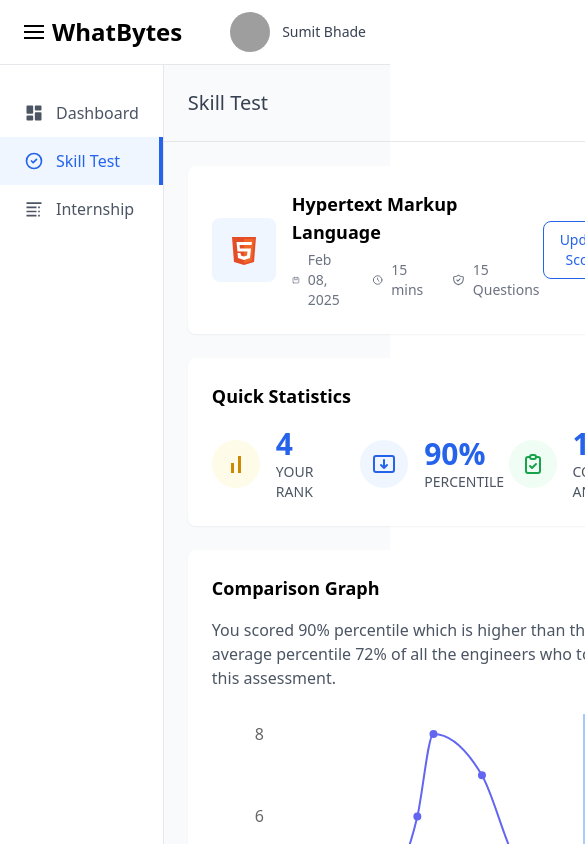
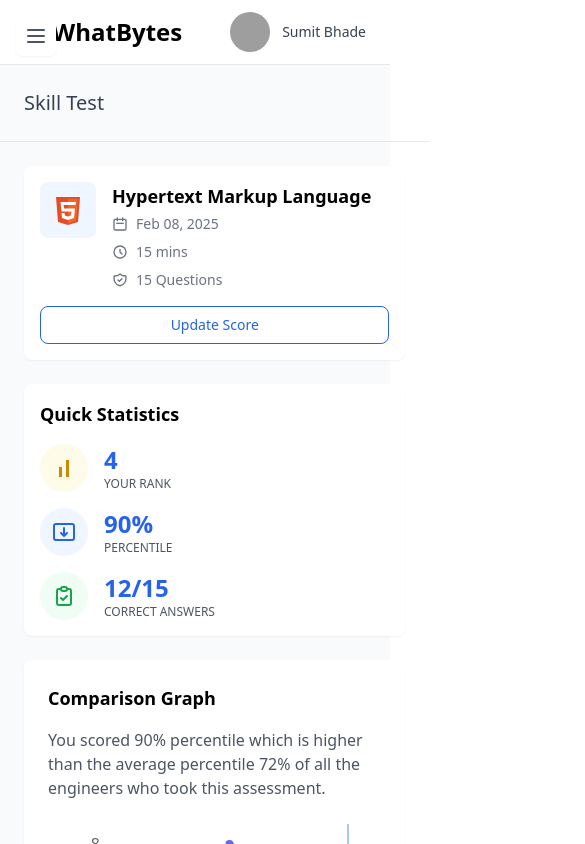
Before and after one commit to sumitbhade/whatbytes, a Next.js app: page /skill-test in a window 390 px wide. Shown: the top 844 px of the page, 585 px wide, since content can reach past the window. Built offline with nearby package versions, Linux system fonts and the light colour scheme; grey boxes are pictures that could not be loaded.

Commit message:
Furnished responsiveness

```diff
--- a/src/components/QuickStatistics.js
+++ b/src/components/QuickStatistics.js
@@ -1,8 +1,8 @@
 export default function QuickStatistics({ scores }) {
   return (
-    <div className="bg-white rounded-lg p-6 shadow-sm">
+    <div className="bg-white rounded-lg p-4 sm:p-6 shadow-sm">
       <h2 className="text-lg font-semibold mb-4">Quick Statistics</h2>
-      <div className="grid grid-cols-3 gap-8">
+      <div className="grid grid-cols-1 sm:grid-cols-2 lg:grid-cols-3 gap-4 sm:gap-8">
         {/* Rank */}
         <StatItem
           icon={
@@ -76,12 +76,14 @@
   );
 }
 
-const StatItem = ({ icon, value, label, bgColor, textColor }) => (
+const StatItem = ({ icon, value, label, bgColor }) => (
   <div className="flex items-center gap-4">
-    <div className={`${bgColor} p-3 rounded-full`}>{icon}</div>
+    <div className={`${bgColor} p-3 rounded-full shrink-0`}>{icon}</div>
     <div>
-      <div className="text-3xl font-bold text-blue-600">{value}</div>
-      <div className="text-gray-600 text-sm">{label}</div>
+      <div className="text-2xl sm:text-3xl font-bold text-blue-600">
+        {value}
+      </div>
+      <div className="text-gray-600 text-xs sm:text-sm">{label}</div>
     </div>
   </div>
 );
--- a/src/components/Sidebar.js
+++ b/src/components/Sidebar.js
@@ -1,12 +1,64 @@
 import Link from "next/link";
+import { useState } from "react";
 
 export default function Sidebar() {
+  const [isOpen, setIsOpen] = useState(false);
+
   return (
-    <div className="w-64 min-h-screen bg-white border-r">
+    <>
+      {/* Mobile Menu Button - Only visible on mobile */}
+      <button
+        onClick={() => setIsOpen(!isOpen)}
+        className="lg:hidden fixed top-4 left-4 z-20 p-2 rounded-md bg-white shadow-sm"
+      >
+        <svg
+          className="w-6 h-6 text-gray-600"
+          fill="none"
+          viewBox="0 0 24 24"
+          stroke="currentColor"
+        >
+          {isOpen ? (
+            <path
+              strokeLinecap="round"
+              strokeLinejoin="round"
+              strokeWidth={2}
+              d="M6 18L18 6M6 6l12 12"
+            />
+          ) : (
+            <path
+              strokeLinecap="round"
+              strokeLinejoin="round"
+              strokeWidth={2}
+              d="M4 6h16M4 12h16M4 18h16"
+            />
+          )}
+        </svg>
+      </button>
+
+      {/* Overlay for mobile */}
+      {isOpen && (
+        <div
+          className="lg:hidden fixed inset-0 bg-black bg-opacity-50 z-30"
+          onClick={() => setIsOpen(false)}
+        />
+      )}
+
+      {/* Sidebar */}
+      <div
+        className={`
+        fixed lg:static inset-y-0 left-0 z-40
+        transform ${
+          isOpen ? "translate-x-0" : "-translate-x-full"
+        } lg:translate-x-0
+        transition duration-200 ease-in-out
+        w-64 min-h-screen bg-white border-r
+      `}
+      >
         <nav className="py-6">
           <Link
             href="/dashboard"
             className="flex items-center px-6 py-3 text-gray-600 hover:bg-gray-50"
+            onClick={() => setIsOpen(false)}
           >
             <svg
               className="w-5 h-5 mr-3"
@@ -25,6 +77,7 @@
           <Link
             href="/skill-test"
             className="flex items-center px-6 py-3 text-blue-600 bg-blue-50 border-r-4 border-blue-600"
+            onClick={() => setIsOpen(false)}
           >
             <svg
               className="w-5 h-5 mr-3"
@@ -46,6 +99,7 @@
           <Link
             href="/internship"
             className="flex items-center px-6 py-3 text-gray-600 hover:bg-gray-50"
+            onClick={() => setIsOpen(false)}
           >
             <svg
               className="w-5 h-5 mr-3"
@@ -62,5 +116,6 @@
           </Link>
         </nav>
       </div>
+    </>
   );
 }
--- a/src/components/SkillTestHeader.js
+++ b/src/components/SkillTestHeader.js
@@ -6,10 +6,10 @@
   });
 
   return (
-    <div className="bg-white rounded-lg p-6 shadow-sm">
-      <div className="flex items-center justify-between">
-        <div className="flex items-center gap-4">
-          <div className="bg-blue-50 p-4 rounded-lg">
+    <div className="bg-white rounded-lg p-4 sm:p-6 shadow-sm">
+      <div className="flex flex-col sm:flex-row sm:items-center sm:justify-between gap-4 sm:gap-6">
+        <div className="flex items-start sm:items-center gap-4">
+          <div className="bg-blue-50 p-3 sm:p-4 rounded-lg shrink-0">
             <svg
               width="32"
               height="32"
@@ -27,9 +27,13 @@
           </div>
           <div>
             <h2 className="text-lg font-semibold">Hypertext Markup Language</h2>
-            <div className="flex items-center gap-6 text-sm text-gray-500 mt-1">
+            <div className="flex flex-col sm:flex-row sm:items-center gap-2 sm:gap-6 text-sm text-gray-500 mt-1">
               <div className="flex items-center gap-2">
-                <svg className="w-4 h-4" viewBox="0 0 24 24" fill="none">
+                <svg
+                  className="w-4 h-4 shrink-0"
+                  viewBox="0 0 24 24"
+                  fill="none"
+                >
                   <path
                     d="M8 7V3m8 4V3m-9 8h10M5 21h14a2 2 0 002-2V7a2 2 0 00-2-2H5a2 2 0 00-2 2v12a2 2 0 002 2z"
                     stroke="currentColor"
@@ -41,7 +45,11 @@
                 <span>{currentDate}</span>
               </div>
               <div className="flex items-center gap-2">
-                <svg className="w-4 h-4" viewBox="0 0 24 24" fill="none">
+                <svg
+                  className="w-4 h-4 shrink-0"
+                  viewBox="0 0 24 24"
+                  fill="none"
+                >
                   <path
                     d="M12 8v4l3 3m6-3a9 9 0 11-18 0 9 9 0 0118 0z"
                     stroke="currentColor"
@@ -53,7 +61,11 @@
                 <span>15 mins</span>
               </div>
               <div className="flex items-center gap-2">
-                <svg className="w-4 h-4" viewBox="0 0 24 24" fill="none">
+                <svg
+                  className="w-4 h-4 shrink-0"
+                  viewBox="0 0 24 24"
+                  fill="none"
+                >
                   <path
                     d="M9 12l2 2 4-4m5.618-4.016A11.955 11.955 0 0112 2.944a11.955 11.955 0 01-8.618 3.04A12.02 12.02 0 003 9c0 5.591 3.824 10.29 9 11.622 5.176-1.332 9-6.03 9-11.622 0-1.042-.133-2.052-.382-3.016z"
                     stroke="currentColor"
@@ -70,7 +82,7 @@
 
         <button
           onClick={onUpdateClick}
-          className="px-4 py-2 text-sm font-medium text-blue-600 hover:text-blue-700 border border-blue-600 hover:border-blue-700 rounded-lg transition-colors duration-200"
+          className="w-full sm:w-auto px-4 py-2 text-sm font-medium text-blue-600 hover:text-blue-700 border border-blue-600 hover:border-blue-700 rounded-lg transition-colors duration-200"
         >
           Update Score
         </button>
```
Lines whose indentation alone changed are shown as unchanged.
